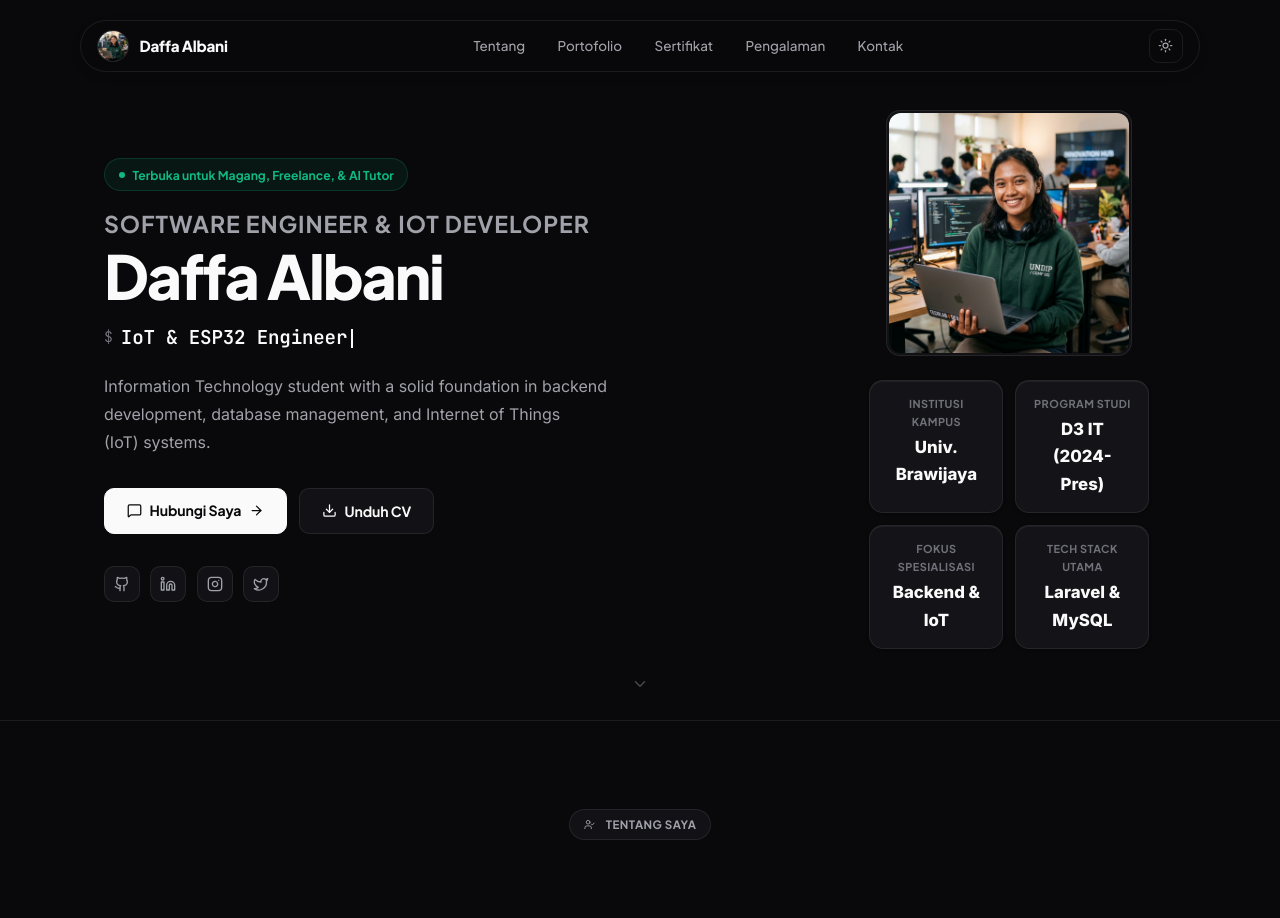
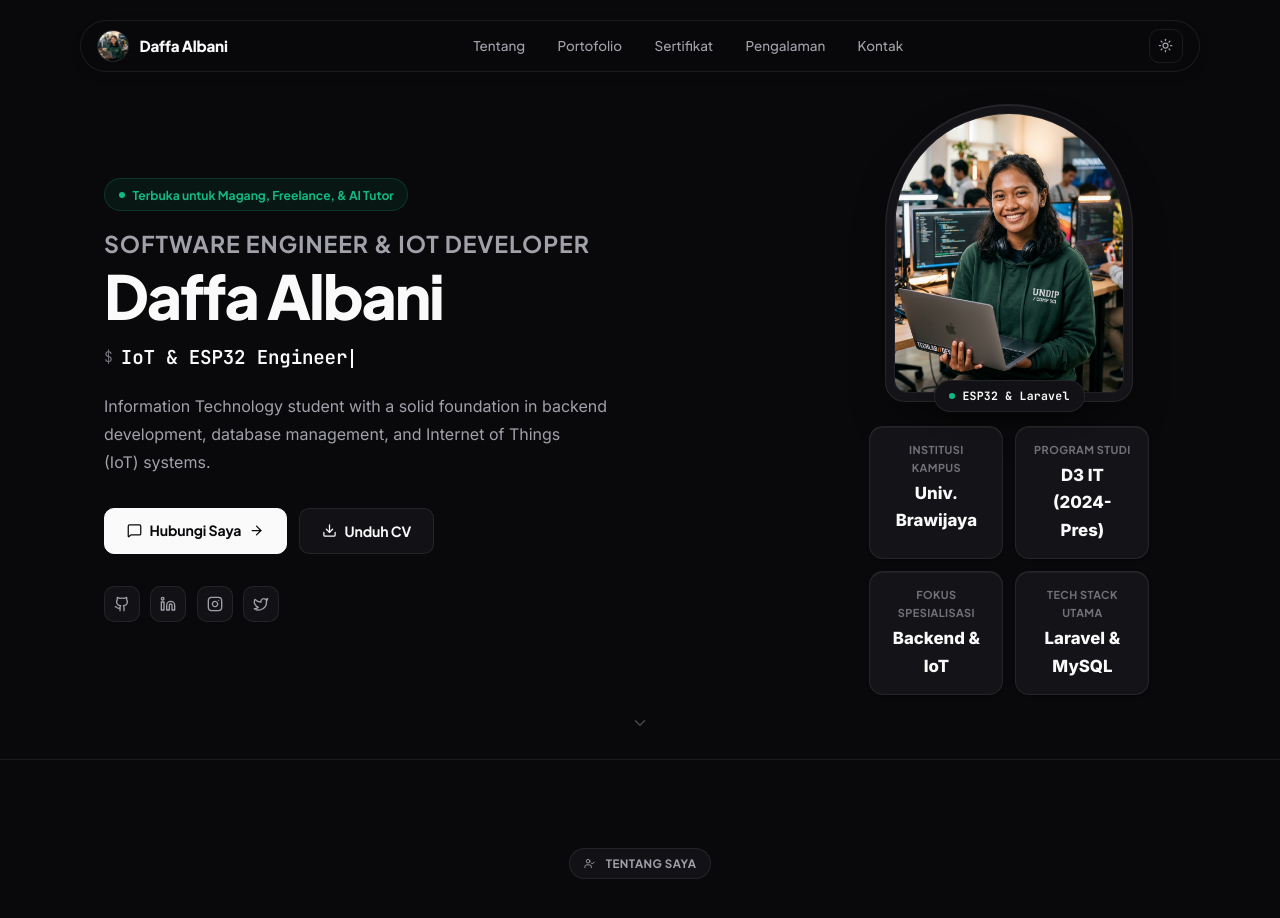
Before and after one commit to DaffaAlbani/daffa-personal, a React (Vite) app: page / in a window 1280 px wide. Shown: the top 918 px of the page. Built offline with nearby package versions, Linux system fonts and the light colour scheme.

Commit message:
feat(hero): upgrade photo card to Architectural Arch & Geometric Capsule shape with floating badge

```diff
--- a/src/components/Hero.jsx
+++ b/src/components/Hero.jsx
@@ -199,25 +199,20 @@ export const Hero = () => {
             gap: '1.5rem',
             transitionDelay: '0.1s',
           }}>
-            {/* Clean Portrait Frame (No spinning rainbow conic slop) */}
-            <div className="portrait-frame">
+            {/* ── Architectural Arch / Geometric Capsule Card ── */}
+            <div className="arch-card-wrapper">
+              <div className="arch-card-outer">
                 <div
-                className="portrait-inner"
-                style={{ width: 'min(240px, 60vw)', aspectRatio: '1 / 1' }}
+                  className="arch-card-inner"
+                  style={{ width: 'min(230px, 58vw)', height: '280px' }}
                 >
                   <img
                     src={profile.avatar}
                     alt={profile.name}
-                  style={{
-                    width: '100%',
-                    height: '100%',
-                    objectFit: 'cover',
-                    objectPosition: 'center top',
-                    display: 'block',
-                  }}
                     onError={e => { e.target.onerror = null; e.target.src = '/avatar-default.png'; }}
                   />
 
+                  {/* Admin Edit Overlay */}
                   {isAdminLoggedIn && (
                     <div
                       onClick={() => setIsAdminPanelOpen(true)}
@@ -238,6 +233,17 @@ export const Hero = () => {
                       </span>
                     </div>
                   )}
+                </div>
+              </div>
+
+              {/* Floating Technical Badge */}
+              <div className="arch-floating-pill">
+                <span style={{
+                  width: '6px', height: '6px', borderRadius: '50%',
+                  background: 'var(--accent-emerald)',
+                  display: 'inline-block',
+                }} />
+                <span>ESP32 & Laravel</span>
               </div>
             </div>
 
--- a/src/index.css
+++ b/src/index.css
@@ -476,7 +476,76 @@ p {
   }
 }
 
-/* ── Minimalist Portrait Frame ── */
+/* ── Architectural Arch / Geometric Capsule Photo Card ── */
+.arch-card-wrapper {
+  position: relative;
+  display: inline-flex;
+  flex-direction: column;
+  align-items: center;
+}
+
+.arch-card-outer {
+  position: relative;
+  display: inline-flex;
+  padding: 8px;
+  border-radius: 140px 140px 22px 22px;
+  background: var(--bg-card);
+  border: 1px solid var(--border-color);
+  box-shadow: 0 20px 40px -12px rgba(0, 0, 0, 0.5), inset 0 1px 0 0 rgba(255, 255, 255, 0.08);
+  transition: transform var(--transition-normal), border-color var(--transition-normal), box-shadow var(--transition-normal);
+}
+
+.arch-card-outer:hover {
+  transform: translateY(-4px);
+  border-color: var(--border-hover);
+  box-shadow: 0 24px 48px -10px rgba(0, 0, 0, 0.6), inset 0 1px 0 0 rgba(255, 255, 255, 0.12);
+}
+
+.arch-card-inner {
+  position: relative;
+  border-radius: 132px 132px 15px 15px;
+  overflow: hidden;
+  background: var(--bg-surface);
+  border: 1px solid rgba(255, 255, 255, 0.06);
+  flex-shrink: 0;
+  display: block;
+}
+
+.arch-card-inner img {
+  display: block;
+  width: 100%;
+  height: 100%;
+  object-fit: cover;
+  object-position: center top;
+  transition: transform 0.4s ease;
+}
+
+.arch-card-outer:hover .arch-card-inner img {
+  transform: scale(1.03);
+}
+
+/* Floating Technical Tag */
+.arch-floating-pill {
+  position: absolute;
+  bottom: -10px;
+  background: var(--bg-surface);
+  border: 1px solid var(--border-color);
+  box-shadow: 0 8px 20px -4px rgba(0, 0, 0, 0.5);
+  border-radius: var(--radius-full);
+  padding: 0.35rem 0.9rem;
+  display: flex;
+  align-items: center;
+  gap: 0.45rem;
+  font-family: var(--font-code);
+  font-size: 0.72rem;
+  font-weight: 650;
+  color: var(--text-main);
+  z-index: 10;
+  white-space: nowrap;
+  letter-spacing: 0.02em;
+}
+
+/* Minimalist Portrait Frame (Fallback) */
 .portrait-frame {
   position: relative;
   display: inline-flex;
```
Lines whose indentation alone changed are shown as unchanged.
